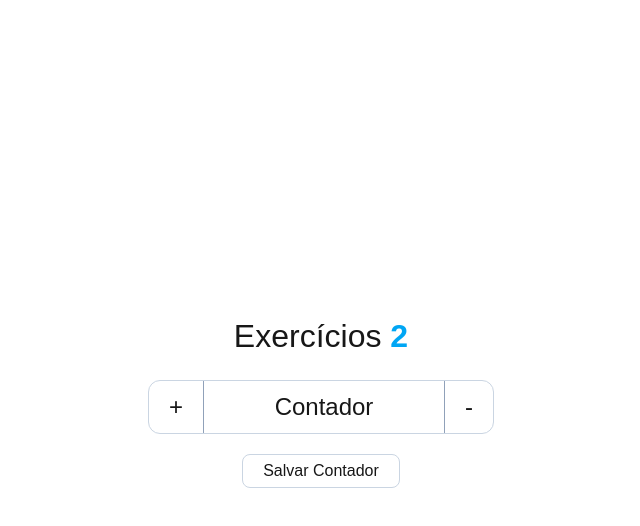
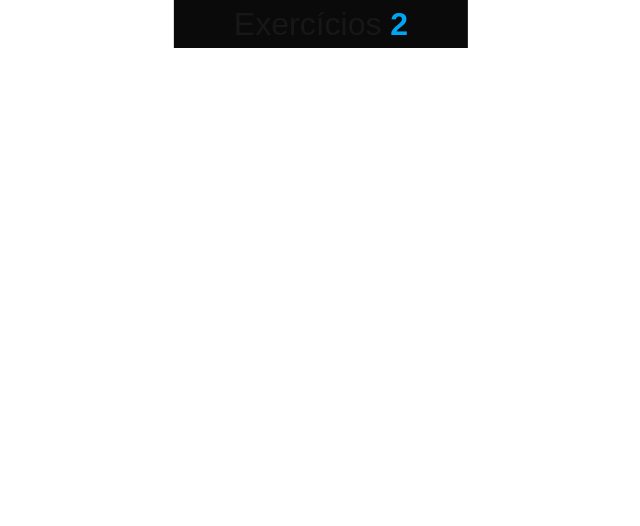
Before and after one commit to RenanFelliphe/Versionamento-react-rpv, a Next.js app: page /exercicio-2 in a window 1280 px wide. Shown: the top 526 px of the page, without its empty margins (319-959 px from the left). Built offline with nearby package versions, Linux system fonts and the light colour scheme.

Commit message:
fix: removendo o exercício 2 da branch ex1

```diff
--- a/src/pages/exercicio-2/index.tsx
+++ b/src/pages/exercicio-2/index.tsx
@@ -1,51 +1,11 @@
-import { useState } from "react"
-
-interface ICounterHistory {
-    id: number,
-    counter: number
-}
-
 export default function Ex02() {
-
-    const [counter, setCounter] = useState<number>(0)
-    const [counterHistory, setCounterHistory] = useState<ICounterHistory[]>([])
-
-    const saveCounter = (counter: number) => {
-        const newCounter = {
-            id: Date.now(),
-            counter
-        }
-
-        setCounterHistory([...counterHistory, newCounter])
-        setCounter(0)
-        console.log(counterHistory)
-    }
 
     return(
         <>
-            <div className="h-screen w-full flex flex-col items-center justify-center gap-5">
-                <h1 className="text-[2rem]">
-                    <span>Exercícios</span>
-                    <span className="text-sky-500 font-bold"> 2</span>
-                </h1>
-                <div className="text-[1.5rem] flex gap-15 border border-slate-300 w-fit rounded-xl overflow-hidden">
-                    <button className="text-center border-r border-slate-400 px-5 py-2 cursor-pointer w-full h-full hover:bg-green-500" onClick={() => setCounter(counter + 1)}>+</button>
-                    <p className="text-center flex items-center justify-center min-w-30">
-                        {
-                            counter == 0 ? "Contador" : (
-                                counter
-                            )
-                        }
-                    </p>
-                    <button className="text-center border-l border-slate-400 px-5 py-2 cursor-pointer w-full h-full hover:bg-red-500" onClick={() => setCounter(counter - 1)}>-</button>
-                </div>
-                <button className="text-[1rem] flex gap-15 border border-slate-300 w-fit rounded-lg px-5 py-1 cursor-pointer" onClick={() => saveCounter(counter)}>Salvar Contador</button>
-                {/* {
-                    counterHistory.forEach((history) => {
-
-                    })
-                } */}
-            </div>
+            <h1 className="text-[2rem] fixed top-0 left-[50%] -translate-x-[50%] bg-[#0a0a0a] px-15 w-fit">
+                <span>Exercícios</span>
+                <span className="text-sky-500 font-bold"> 2</span>
+            </h1>
         </>
     )
 }
```
